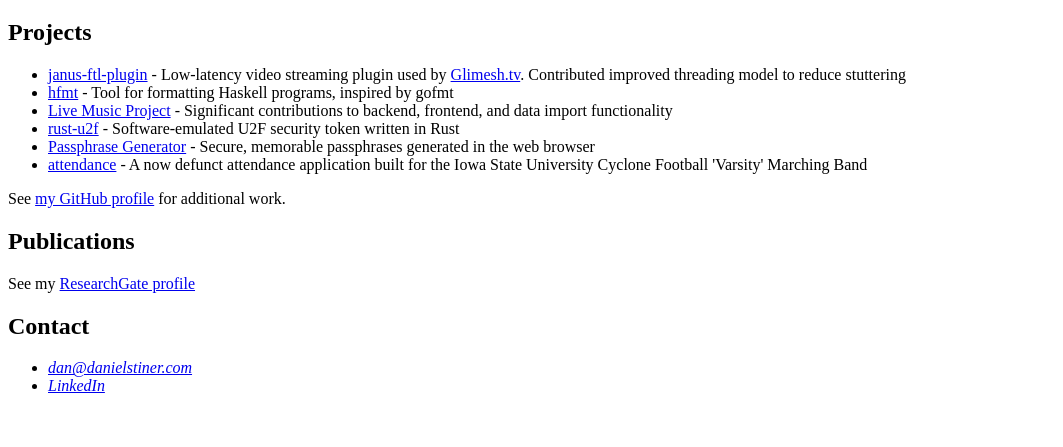
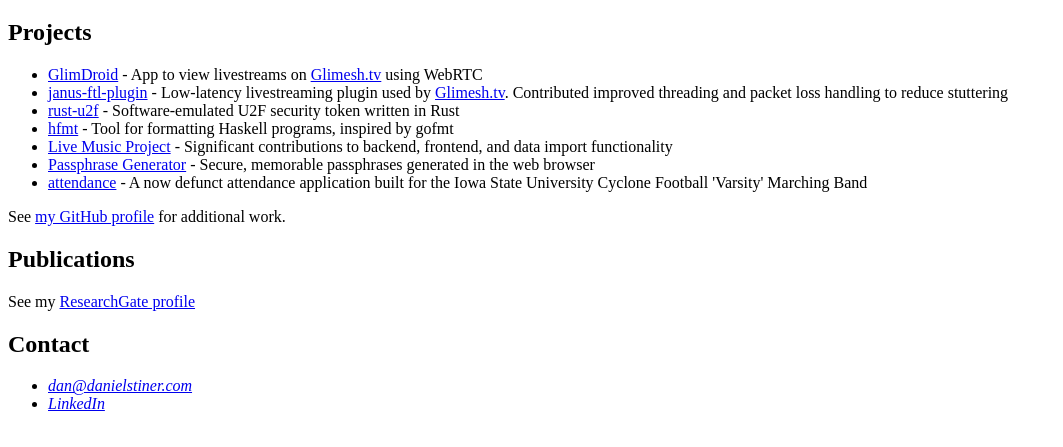
Before and after one commit to danstiner/danstiner.github.io, a plain HTML site: page index.html in a window 1280 px wide. Shown: the part 61-508 px from the top of the page, without its empty margins (0-1063 px from the left). Drawn offline with Linux system fonts and the light colour scheme.

Commit message:
Update index.html

```diff
--- a/index.html
+++ b/index.html
@@ -7,10 +7,11 @@
   <h1>Daniel Stiner</h1>
   <h2>Projects</h2>
   <ul>
-    <li><a href="https://github.com/Glimesh/janus-ftl-plugin">janus-ftl-plugin</a> - Low-latency video streaming plugin used by <a href="https://glimesh.tv/">Glimesh.tv</a>. Contributed improved threading model to reduce stuttering</li>
+    <li><a href="https://github.com/danstiner/glimesh-android-app">GlimDroid</a> - App to view livestreams on <a href="https://glimesh.tv/">Glimesh.tv</a> using WebRTC</li>
+    <li><a href="https://github.com/Glimesh/janus-ftl-plugin">janus-ftl-plugin</a> - Low-latency livestreaming plugin used by <a href="https://glimesh.tv/">Glimesh.tv</a>. Contributed improved threading and packet loss handling to reduce stuttering</li>
+    <li><a href="https://github.com/danstiner/rust-u2f#readme">rust-u2f</a> - Software-emulated U2F security token written in Rust</li>
     <li><a href="https://hackage.haskell.org/package/hfmt">hfmt</a> - Tool for formatting Haskell programs, inspired by gofmt</li>
     <li><a href="https://www.livemusicproject.org/">Live Music Project</a> - Significant contributions to backend, frontend, and data import functionality</li>
-    <li><a href="https://github.com/danstiner/rust-u2f#readme">rust-u2f</a> - Software-emulated U2F security token written in Rust</li>
     <li><a href="password-generator/">Passphrase Generator</a> - Secure, memorable passphrases generated in the web browser</li>
     <li><a href="https://github.com/danstiner/attendance">attendance</a> - A now defunct attendance application built for the Iowa State University Cyclone Football 'Varsity' Marching Band</li>
   </ul>
```
